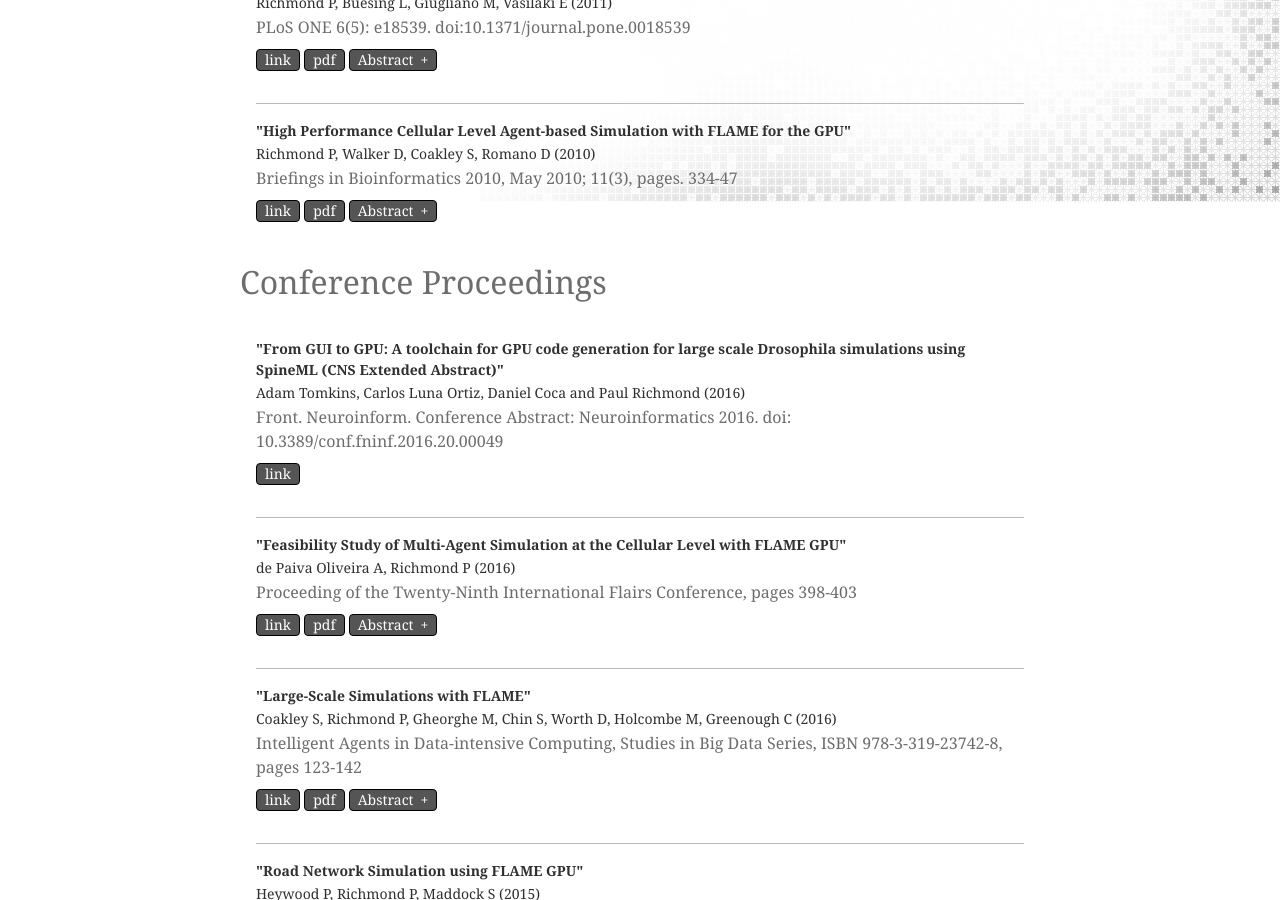
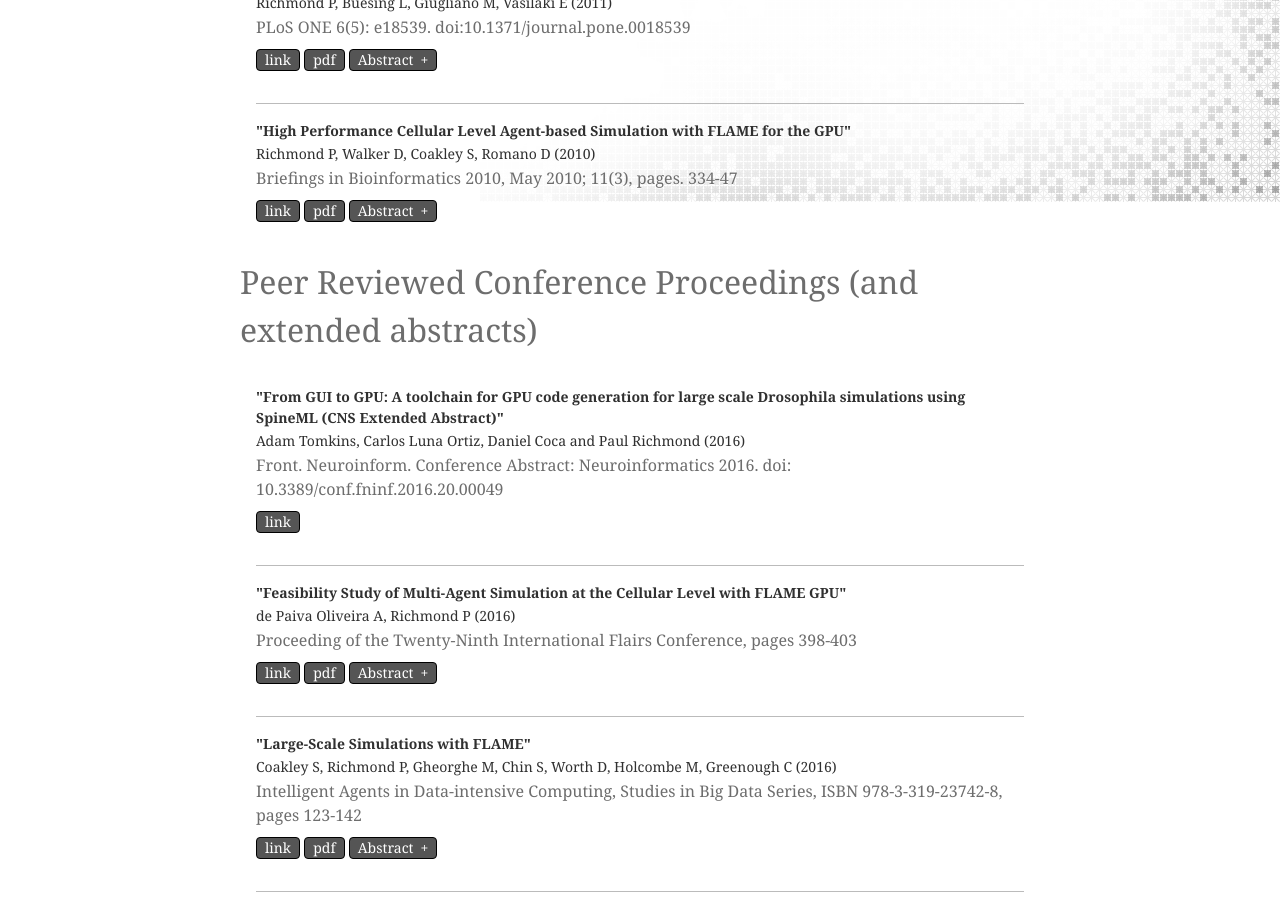
Before and after one commit to mondus/mondus.github.io, a Jekyll site: the page built from cv/publications/index.md, in a window 1280 px wide and 900 px high, scrolled down 698 px. Built offline with Jekyll 4.4.1, drawn with Linux system fonts in a browser that asks for light colours; nearby versions of some CDN libraries; some web fonts are replaced.

Commit message:
Update index.md

```diff
--- a/cv/publications/index.md
+++ b/cv/publications/index.md
@@ -26,7 +26,7 @@ layout: homepage
 	{% endfor %}
 </ul>
 
-# Conference Proceedings
+# Peer Reviewed Conference Proceedings (and extended abstracts)
 
 <ul class="list-of-papers">
 	{% for paper in site.data.conference %}
```
